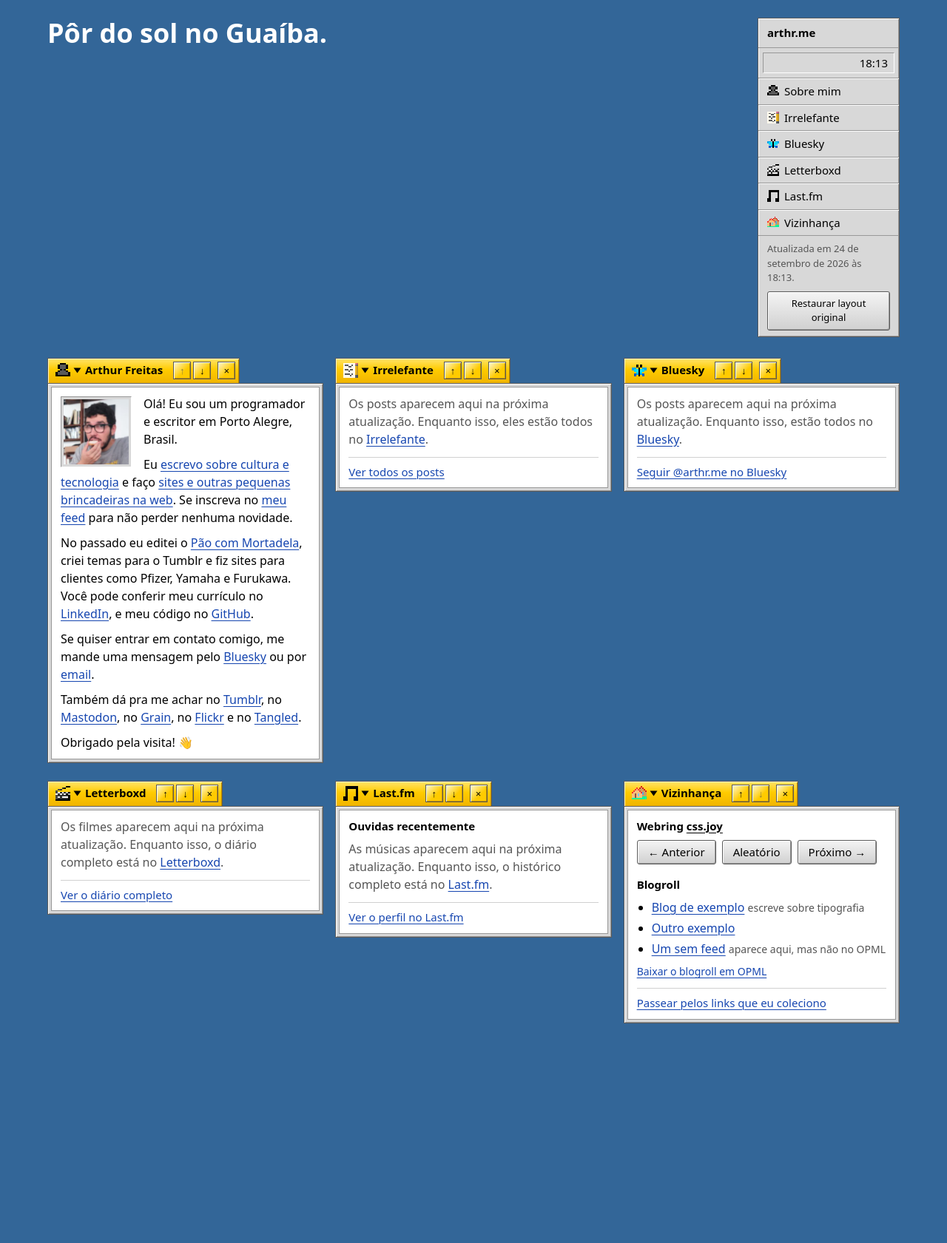
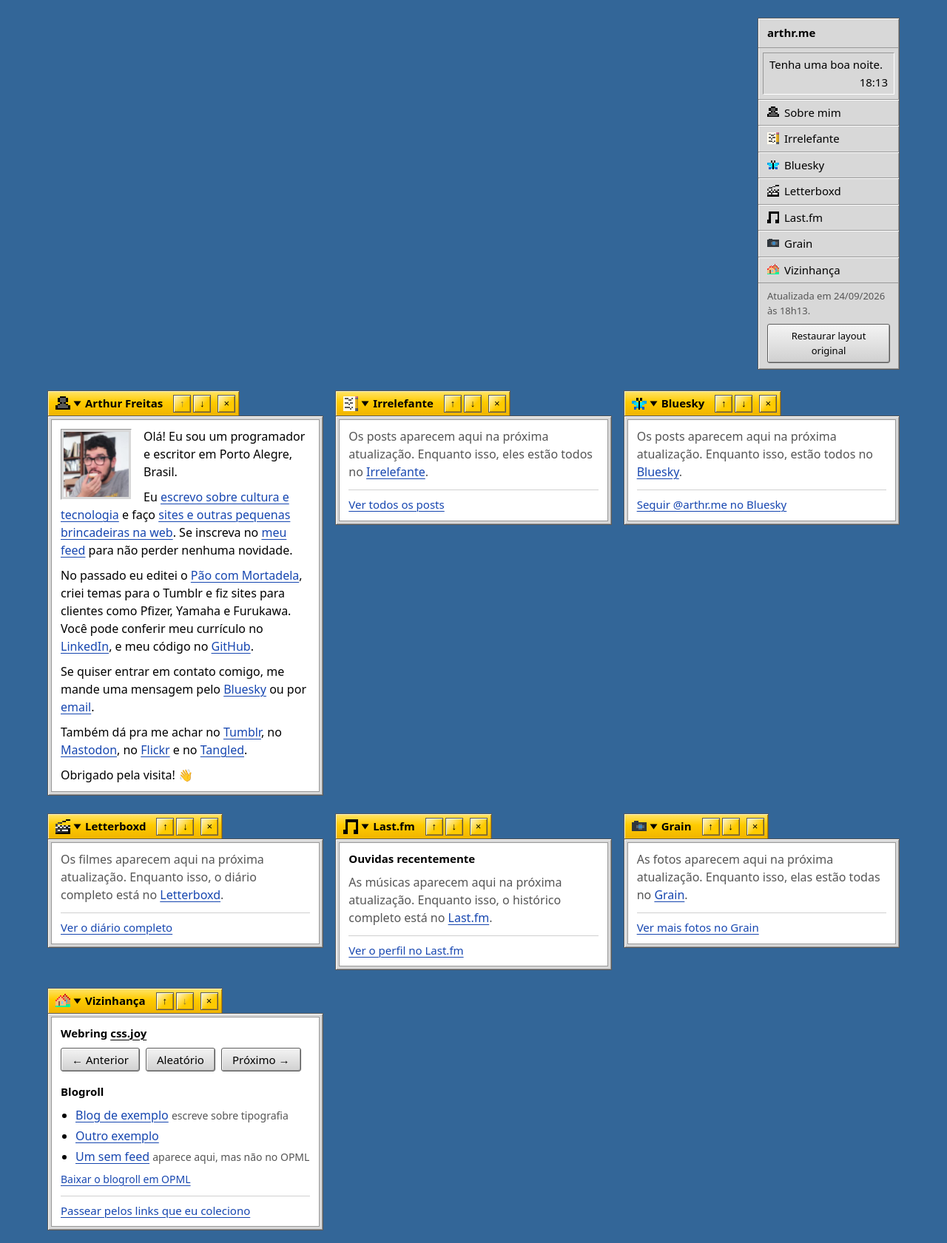
Before and after one commit to arthrfrts/arthrfrts, a Jekyll site: the page built from index.html, in a window 1280 px wide. Shown: the whole page at 74% size. Built offline with Jekyll 4.4.1, drawn with Linux system fonts in a browser that asks for light colours; some web fonts are replaced; before the commit the page ends 1401 px from its top, so only the background shows below that.

Commit message:
saudação no menu, data sem plugin, Grain no lugar do Flickr
Junta a saudação com o relógio na Deskbar ("Tenha uma boa tarde. 17:53"),
tirando o parágrafo grande do cabeçalho — o período "entardecer" também
sai, ficando só madrugada/manhã/tarde/noite. O cabeçalho não precisa
mais de grid agora que só sobra a Deskbar nele.

Troca o filtro `data_completa` (que existia só pra escrever nomes de
mês por extenso) pelo filtro `date` do próprio Jekyll com o formato
"%d/%m/%Y às %Hh%M" na data de atualização. Os outros filtros de data
continuam iguais, com nome de mês curto, onde fazem mais sentido
(posts, filmes, scrobbles).

No lugar de integrar o Flickr (o placeholder do FLICKR_API_KEY no
workflow já não fazia mais sentido), entra um widget do Grain: busca
as fotos direto do PDS via AT Protocol (sem precisar de chave), do
mesmo jeito que o Bluesky. Restaura o package.json/.node-version que
tinham sido apagados por engano em "chore: clean up deps" — sem eles
o workflow de buscar feeds não roda (o Letterboxd depende do
fast-xml-parser via npm). A integração com o Last.fm não muda nada.

Co-Authored-By: Claude Sonnet 5 <noreply@anthropic.com>
Claude-Session: https://claude.ai/code/session_01Wd4LE6eNbZWtcp2ueuCc9x

```diff
--- /dev/null
+++ b/_data/feeds/grain.json
@@ -0,0 +1,4 @@
+{
+  "atualizadoEm": null,
+  "items": []
+}
--- /dev/null
+++ b/_includes/widgets/grain.html
@@ -0,0 +1,25 @@
+{%- assign feed = site.data.feeds.grain -%}
+<section class="widget" id="grain" aria-labelledby="grain-titulo" data-widget>
+  <div class="widget__barra">
+    <img class="widget__icone" src="/assets/emoji/grain.png" alt="" width="20" height="20">
+    <h2 class="widget__titulo" id="grain-titulo">Grain</h2>
+  </div>
+
+  <div class="widget__corpo" id="grain-corpo">
+    {%- if feed.items.size > 0 %}
+    <ul class="fotos">
+      {%- for f in feed.items %}
+      <li class="foto">
+        <img src="{{ f.imagem }}" alt="{{ f.alt | escape }}"{% if f.largura %} width="{{ f.largura }}" height="{{ f.altura }}"{% endif %} loading="lazy" decoding="async">
+      </li>
+      {%- endfor %}
+    </ul>
+    {%- else %}
+    <p class="widget__vazio">As fotos aparecem aqui na próxima atualização. Enquanto isso, elas estão todas no <a href="https://grain.social/profile/arthr.me">Grain</a>.</p>
+    {%- endif %}
+
+    <p class="widget__rodape">
+      <a href="https://grain.social/profile/arthr.me">Ver mais fotos no Grain</a>
+    </p>
+  </div>
+</section>
--- a/_plugins/filtros.rb
+++ b/_plugins/filtros.rb
@@ -6,7 +6,6 @@ require "uri"
 
 module ArthrMe
   module Filtros
-    MESES = %w[janeiro fevereiro março abril maio junho julho agosto setembro outubro novembro dezembro].freeze
     MESES_CURTOS = %w[jan. fev. mar. abr. mai. jun. jul. ago. set. out. nov. dez.].freeze
 
     # "2026-09-22T10:00:00-03:00" → "22 de set."
@@ -15,12 +14,6 @@ module ArthrMe
     def data_curta(valor)
       t = para_tempo(valor)
       t ? "#{t.day} de #{MESES_CURTOS[t.month - 1]}" : ""
-    end
-
-    # → "24 de setembro de 2026 às 15:29"
-    def data_completa(valor)
-      t = para_tempo(valor)
-      t ? format("%d de %s de %d às %02d:%02d", t.day, MESES[t.month - 1], t.year, t.hour, t.min) : ""
     end
 
     # → "24 de set., 14:02"
--- a/css/estilo.css
+++ b/css/estilo.css
@@ -130,24 +130,11 @@ a:hover { text-decoration-thickness: 2px; }
    -------------------------------------------------------------------------- */
 
 .topo {
-  display: grid;
-  grid-template-columns: minmax(0, 1fr) 12rem;
-  grid-template-areas: "saudacao deskbar";
-  gap: 1.25rem 1.5rem;
-  align-items: start;
+  display: flex;
+  justify-content: flex-end;
   max-inline-size: var(--largura);
   margin-inline: auto;
   padding: 1.5rem 1rem 0;
-}
-
-.saudacao {
-  grid-area: saudacao;
-  margin: 0;
-  color: #fff;
-  font-size: clamp(1.5rem, 1.1rem + 2vw, 2.25rem);
-  font-weight: 800;
-  line-height: 1.15;
-  max-inline-size: 24ch;
 }
 
 .perfil { display: flow-root; }
@@ -171,7 +158,7 @@ a:hover { text-decoration-thickness: 2px; }
 .deskbar {
   position: relative;
   z-index: 2; /* fica por cima das janelas, que na mesa cobrem o viewport inteiro */
-  grid-area: deskbar;
+  inline-size: 12rem;
   font-size: 0.9375rem;
 }
 
@@ -189,14 +176,19 @@ a:hover { text-decoration-thickness: 2px; }
 
 .deskbar__bandeja {
   display: flex;
-  justify-content: flex-end;
+  flex-wrap: wrap;
+  align-items: baseline;
+  gap: 0.125rem 0.5rem;
   margin: 0.375rem;
-  padding: 0.125rem 0.5rem;
+  padding: 0.25rem 0.5rem;
   border: 1px solid;
   border-color: var(--relevo-escuro) var(--relevo-claro) var(--relevo-claro) var(--relevo-escuro);
+}
+.deskbar__bandeja[hidden] { display: none; }
+.deskbar__bandeja time {
+  margin-inline-start: auto;
   font-variant-numeric: tabular-nums;
 }
-.deskbar__bandeja[hidden] { display: none; }
 
 .deskbar__janelas ul {
   margin: 0;
@@ -709,6 +701,26 @@ a:hover { text-decoration-thickness: 2px; }
   text-align: end;
 }
 
+/* Widget: Grain */
+
+.fotos {
+  display: grid;
+  grid-template-columns: repeat(3, 1fr);
+  gap: 0.375rem;
+  margin: 0;
+  padding: 0;
+  list-style: none;
+}
+.fotos img {
+  display: block;
+  inline-size: 100%;
+  block-size: 100%;
+  aspect-ratio: 1;
+  object-fit: cover;
+  border: 1px solid var(--relevo-escuro);
+  background: var(--painel);
+}
+
 /* Widget: Vizinhança */
 
 .webring + .webring,
@@ -747,19 +759,16 @@ a:hover { text-decoration-thickness: 2px; }
 @media (max-width: 48rem) {
   .perfil__foto { inline-size: 4.5rem; }
 
-  .topo {
-    grid-template-columns: minmax(0, 1fr);
-    grid-template-areas: "deskbar" "saudacao";
-    padding-block-start: 0.75rem;
-  }
+  .topo { padding-block-start: 0.75rem; }
 
   .deskbar {
+    inline-size: 100%;
     display: flex;
     flex-wrap: wrap;
     align-items: center;
   }
   .deskbar__menu { border-block-end: 0; border-inline-end: 1px solid var(--relevo-escuro); }
-  .deskbar__bandeja { order: 3; margin-inline-start: auto; }
+  .deskbar__bandeja { flex: 1 1 100%; order: 3; }
   .deskbar__janelas { flex: 1 1 100%; order: 4; }
   .deskbar__janelas ul { display: flex; flex-wrap: wrap; }
   .deskbar__janelas li + li { border-block-start: 0; border-inline-start: 1px solid var(--relevo-escuro); }
--- a/index.html
+++ b/index.html
@@ -17,17 +18,16 @@ layout: base
         <li><a href="#bluesky"><img class="deskbar__icone" src="/assets/emoji/bluesky.png" alt="" width="16" height="16">Bluesky</a></li>
         <li><a href="#letterboxd"><img class="deskbar__icone" src="/assets/emoji/letterboxd.png" alt="" width="16" height="16">Letterboxd</a></li>
         <li><a href="#lastfm"><img class="deskbar__icone" src="/assets/emoji/lastfm.png" alt="" width="16" height="16">Last.fm</a></li>
+        <li><a href="#grain"><img class="deskbar__icone" src="/assets/emoji/grain.png" alt="" width="16" height="16">Grain</a></li>
         <li><a href="#vizinhanca"><img class="deskbar__icone" src="/assets/emoji/vizinhanca.png" alt="" width="16" height="16">Vizinhança</a></li>
       </ul>
     </nav>
 
     <div class="deskbar__status">
-      <p>Atualizada em <time datetime="{{ site.time | date_to_xmlschema }}">{{ site.time | data_completa }}</time>.</p>
+      <p>Atualizada em <time datetime="{{ site.time | date_to_xmlschema }}">{{ site.time | date: "%d/%m/%Y às %Hh%M" }}</time>.</p>
       <button type="button" class="botao" data-restaurar hidden>Restaurar layout original</button>
     </div>
   </div>
-
-  <p class="saudacao" data-saudacao>Olá, de {{ site.cidade }}.</p>
 </header>
 
 <main class="painel" id="painel" data-painel tabindex="-1">
@@ -50,6 +50,7 @@ layout: base
   {% include widgets/bluesky.html %}
   {% include widgets/letterboxd.html %}
   {% include widgets/lastfm.html %}
+  {% include widgets/grain.html %}
   {% include widgets/vizinhanca.html %}
 </main>
 
--- a/js/portal.js
+++ b/js/portal.js
@@ -17,11 +17,10 @@ const CHAVE = "arthr.me:portal";
    ------------------------------------------------------------------------ */
 
 const SAUDACOES = {
-  madrugada: "Boa madrugada de Porto Alegre.",
-  manha: "Bom dia de Porto Alegre.",
-  tarde: "Boa tarde de Porto Alegre.",
-  entardecer: "Pôr do sol no Guaíba.",
-  noite: "Boa noite de Porto Alegre.",
+  madrugada: "Tenha uma boa madrugada.",
+  manha: "Tenha um bom dia.",
+  tarde: "Tenha uma boa tarde.",
+  noite: "Tenha uma boa noite.",
 };
 
 const formatoHora = new Intl.DateTimeFormat("pt-BR", { hour: "numeric", hourCycle: "h23", timeZone: FUSO });
@@ -31,8 +30,7 @@ function periodoAtual() {
   const h = Number(formatoHora.format(new Date()));
   if (h < 6) return "madrugada";
   if (h < 12) return "manha";
-  if (h < 17) return "tarde";
-  if (h < 20) return "entardecer";
+  if (h < 18) return "tarde";
   return "noite";
 }
 
--- a/scripts/fetch.mjs
+++ b/scripts/fetch.mjs
@@ -9,8 +9,9 @@ import irrelefante from "./sources/irrelefante.mjs";
 import bluesky from "./sources/bluesky.mjs";
 import letterboxd from "./sources/letterboxd.mjs";
 import lastfm from "./sources/lastfm.mjs";
+import grain from "./sources/grain.mjs";
 
-const FONTES = { irrelefante, bluesky, letterboxd, lastfm };
+const FONTES = { irrelefante, bluesky, letterboxd, lastfm, grain };
 const PASTA = new URL("../_data/feeds/", import.meta.url);
 const noActions = Boolean(process.env.GITHUB_ACTIONS);
 
```
Also changed, not shown: other parts of index.html (+2 -1 lines), package.json (added, +12 -0 lines), scripts/sources/grain.mjs (added, +34 -0 lines), .github/workflows/atualizar.yml, assets/emoji/grain.png (added), 2 other files.
